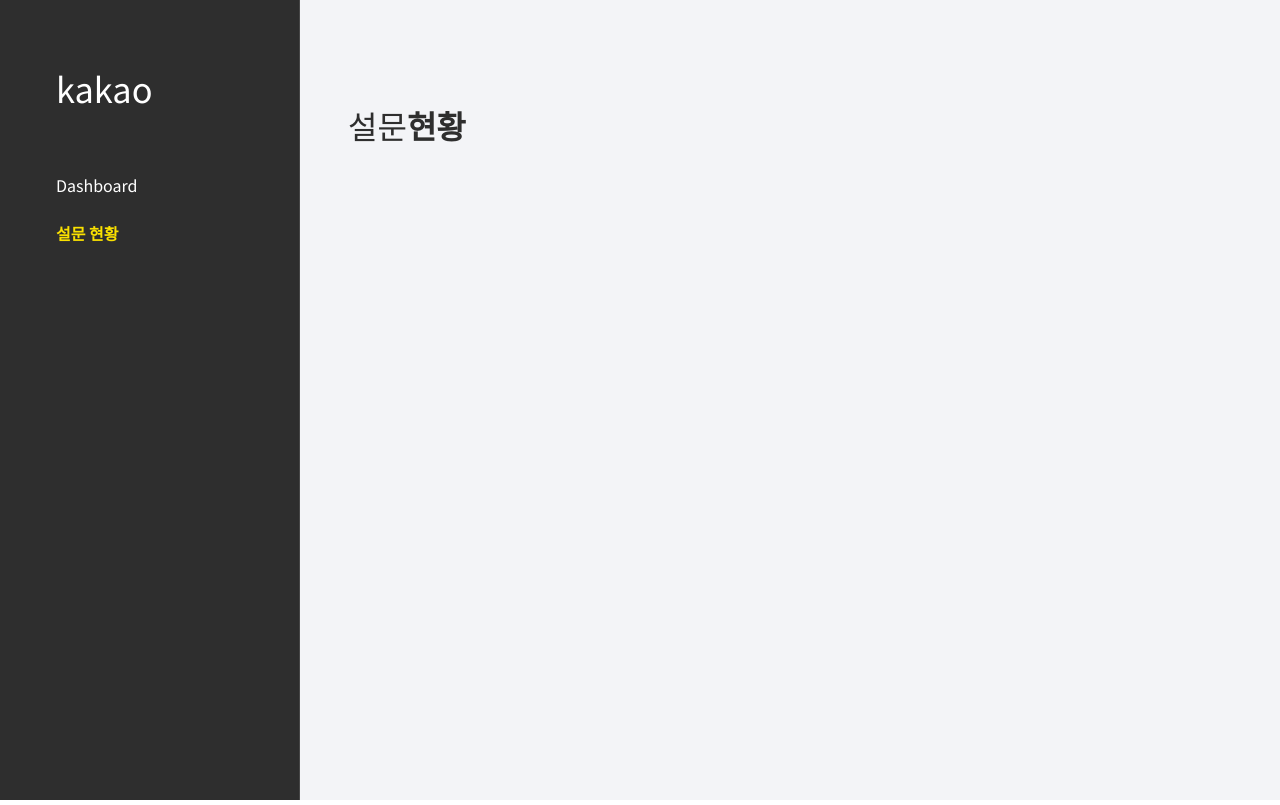
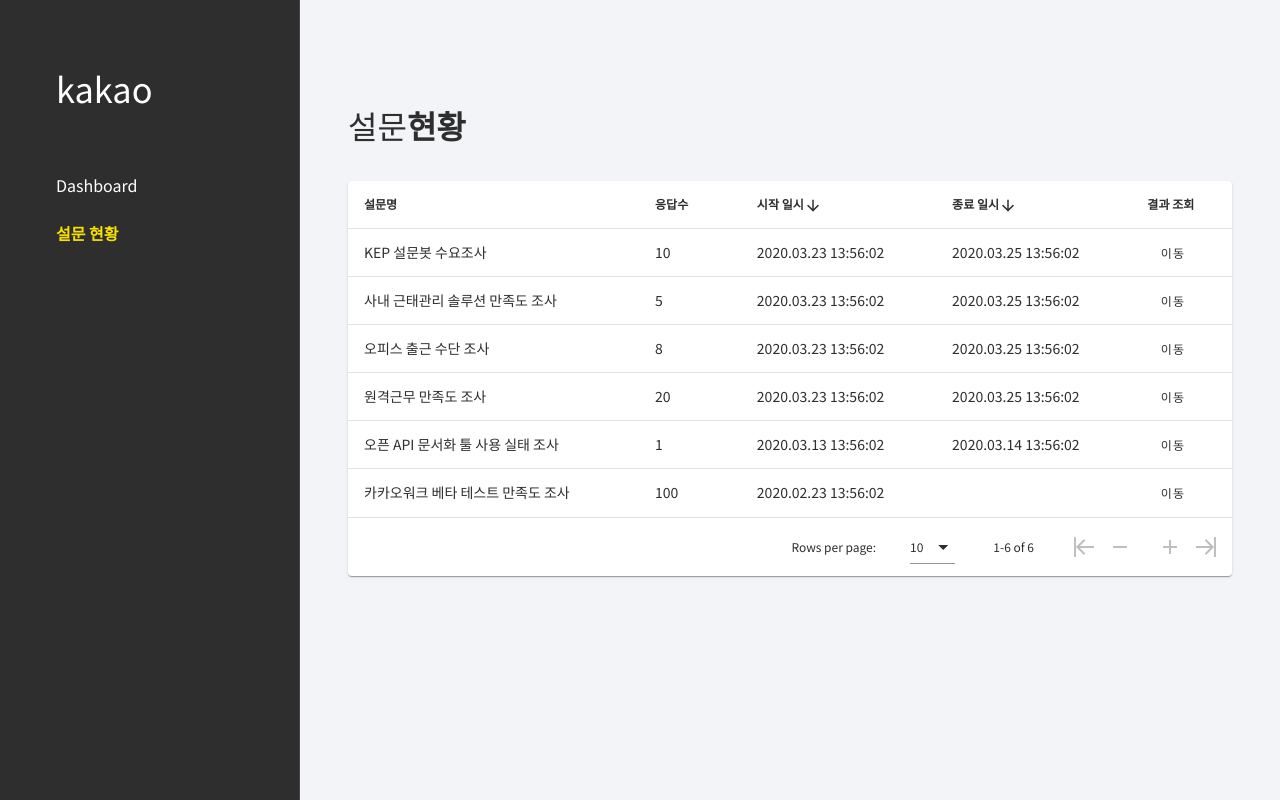
Before and after one commit to kep-survey/front, a Vue app: page /status in a window 1280 px wide. Built offline with nearby package versions, Linux system fonts and the light colour scheme.

Commit message:
screen "status" implemented

```diff
--- a/src/views/Status.vue
+++ b/src/views/Status.vue
@@ -1,12 +1,107 @@
 <template>
 	<div class="status">
-		<h1><span class="font-weight-light">설문</span>현황</h1>
+		<h1><span class="font-weight-light" style="margin-bottom: 2rem;">설문</span>현황</h1>
+		<v-data-table
+			:headers="headers"
+			:items="statusList"
+			:items-per-page="10"
+			:footer-props="{
+				showFirstLastPage: true,
+				firstIcon: 'mdi-arrow-collapse-left',
+				lastIcon: 'mdi-arrow-collapse-right',
+				prevIcon: 'mdi-minus',
+				nextIcon: 'mdi-plus'
+			}"
+			:sort-by="['endDate', 'startDate']"
+			:sort-desc="[true, true]"
+			class="elevation-1"
+			style="margin-top:2rem"
+		>
+			<template v-slot:item.actions="{ }">
+				<v-btn text small :to="'survey/result'">이동</v-btn>
+			</template>
+		</v-data-table>
 	</div>
 </template>
 
 <script>
 	export default {
 		name: 'Status',
-		components: {}
+		components: {},
+		data: () => ({
+			statusList: [
+				{
+					surveyId: 1,
+					surveyTitle: "KEP 설문봇 수요조사",
+					count: 10,
+					startDate: "2020.03.23 13:56:02",
+					endDate: "2020.03.25 13:56:02"
+				},
+				{
+					surveyId: 2,
+					surveyTitle: "오픈 API 문서화 툴 사용 실태 조사",
+					count: 1,
+					startDate: "2020.03.13 13:56:02",
+					endDate: "2020.03.14 13:56:02"
+				},
+				{
+					surveyId: 3,
+					surveyTitle: "사내 근태관리 솔루션 만족도 조사",
+					count: 5,
+					startDate: "2020.03.23 13:56:02",
+					endDate: "2020.03.25 13:56:02"
+				},
+				{
+					surveyId: 4,
+					surveyTitle: "오피스 출근 수단 조사",
+					count: 8,
+					startDate: "2020.03.23 13:56:02",
+					endDate: "2020.03.25 13:56:02"
+				},
+				{
+					surveyId: 5,
+					surveyTitle: "원격근무 만족도 조사",
+					count: 20,
+					startDate: "2020.03.23 13:56:02",
+					endDate: "2020.03.25 13:56:02"
+				},
+				{
+					surveyId: 6,
+					surveyTitle: "카카오워크 베타 테스트 만족도 조사",
+					count: 100,
+					startDate: "2020.02.23 13:56:02",
+					endDate: ""
+				}
+			],
+			headers: [
+				{
+					text: '설문명',
+					align: 'start',
+					sortable: false,
+					value: 'surveyTitle',
+				},
+				{ text: '응답수', value: 'count' },
+				{ text: '시작 일시', value: 'startDate' },
+				{ text: '종료 일시', value: 'endDate' },
+				{ text: '결과 조회', value: 'actions', sortable: false }
+			]
+		}),
+		methods: {
+			created: function () {
+				const axios = require('axios');
+
+				axios.get('http://localhost:8080/api/getSurveyStatus')
+				.then(res => {
+					console.log(res);
+					this.statusList = res.statusList;
+				})
+			}
+		}
 	}
 </script>
+
+<style scoped>
+	.status {
+		width: 100%;
+	}
+</style>
```
